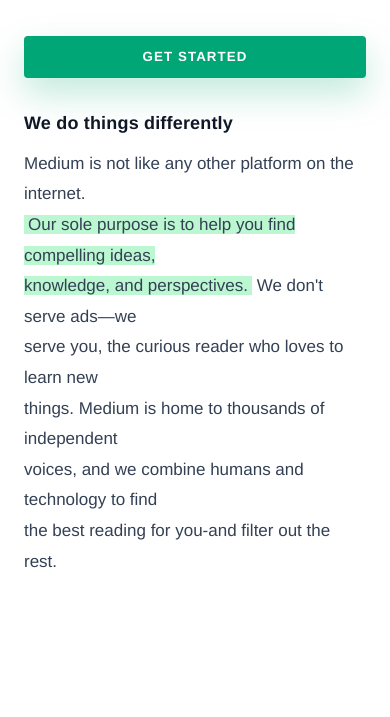
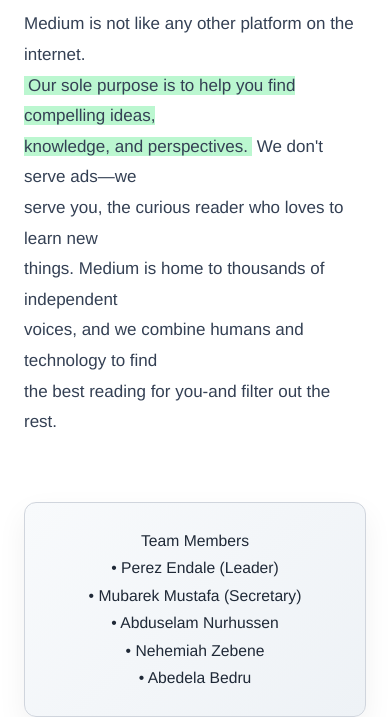
Before and after one commit to codistiano/Class_assignment, a plain HTML site: page First/index.html in a window 390 px wide. Shown: the part 251-968 px from the top of the page. Before the commit the page ends 864 px from the top, so only its background shows below. Drawn offline with Linux system fonts and the light colour scheme.

Commit message:
Update grid layout and button alignment; add team members section

```diff
--- a/First/responsive.css
+++ b/First/responsive.css
@@ -42,14 +42,16 @@
 .grid-layout {
     display: grid;
     grid-template-columns: minmax(200px, 240px) minmax(0, 1fr);
-    gap: 3rem;
-    align-items: start;
+    gap: 4rem;
+    align-items: stretch;
 }
 
 .button-container {
     display: flex;
+    flex-direction: column;
+    justify-content: flex-end;
     align-items: flex-start;
-    justify-content: flex-start;
+    height: 100%;
 }
 
 .custom-button {
@@ -96,6 +98,33 @@
     padding: 0 0.25rem;
 }
 
+.content {
+    position: relative;
+}
+
+.content::after {
+    content: "Team Members\A• Perez Endale (Leader)\A• Mubarek Mustafa (Secretary)\A• Abduselam Nurhussen\A• Nehemiah Zebene\A• Abedela Bedru";
+    display: block;
+    margin-top: 3rem;
+    padding: 1.75rem 2rem;
+    border: 1px solid #d0d5dd;
+    border-radius: 12px;
+    background: linear-gradient(135deg, #f8fafc 0%, #eef2f6 100%);
+    box-shadow: 0 12px 30px rgba(15, 23, 42, 0.06);
+    font-size: 0.98rem;
+    line-height: 1.75;
+    color: #1f2937;
+    white-space: pre-line;
+    text-align: left;
+}
+
+.content::after:first-line {
+    font-weight: 700;
+    letter-spacing: 0.06em;
+    text-transform: uppercase;
+    color: #0f172a;
+}
+
 @media (max-width: 600px) {
     .container {
         padding: 3rem 1.5rem;
@@ -117,6 +146,8 @@
 
     .button-container {
         justify-content: center;
+        align-items: center;
+        height: auto;
     }
 
     .custom-button {
@@ -127,4 +158,14 @@
     .text-content {
         max-width: none;
     }
+
+    .content::after {
+        text-align: center;
+        margin-top: 2.5rem;
+        padding: 1.5rem;
+    }
+
+    .content::after:first-line {
+        letter-spacing: 0.08em;
+    }
 }
```
